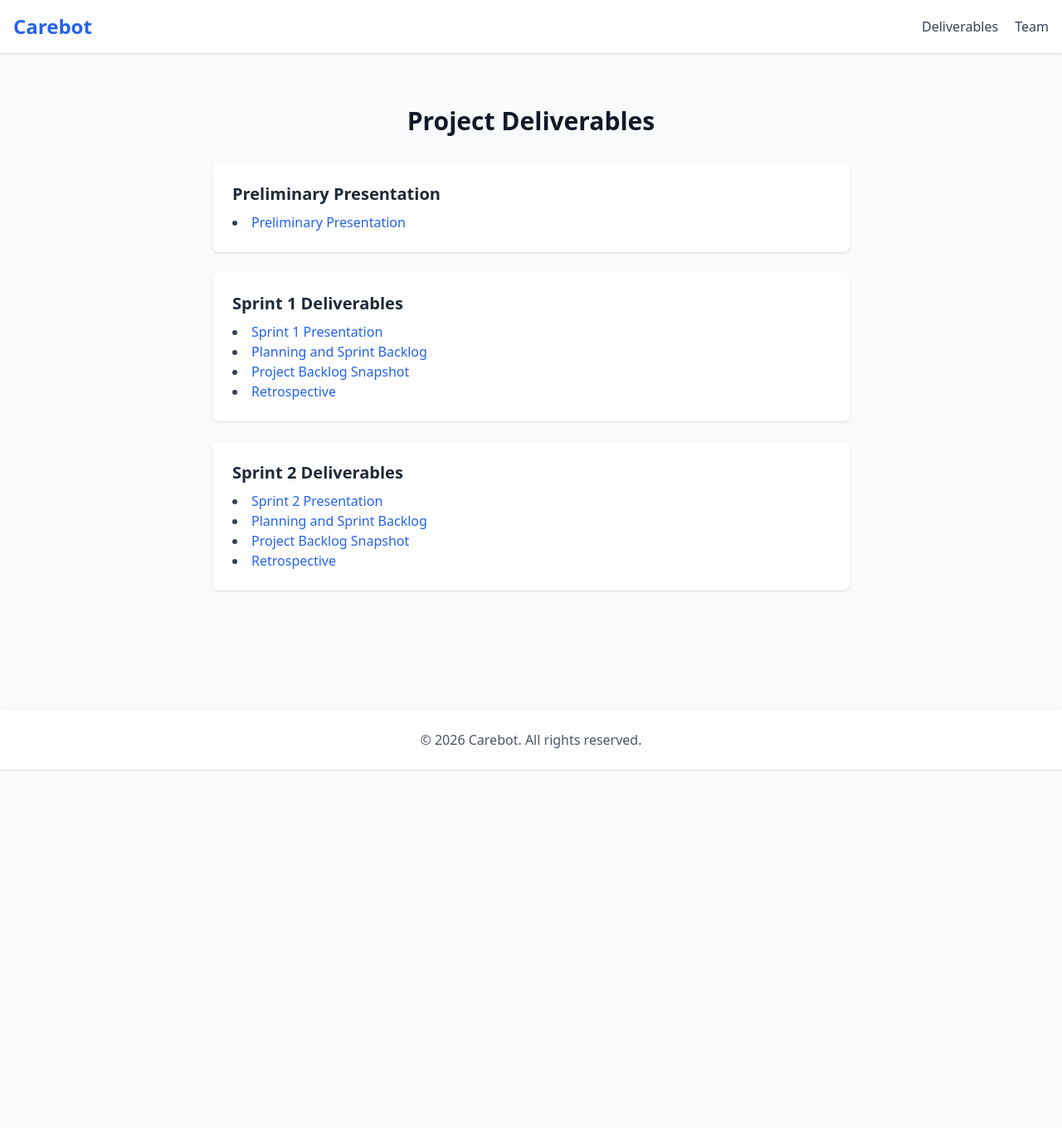
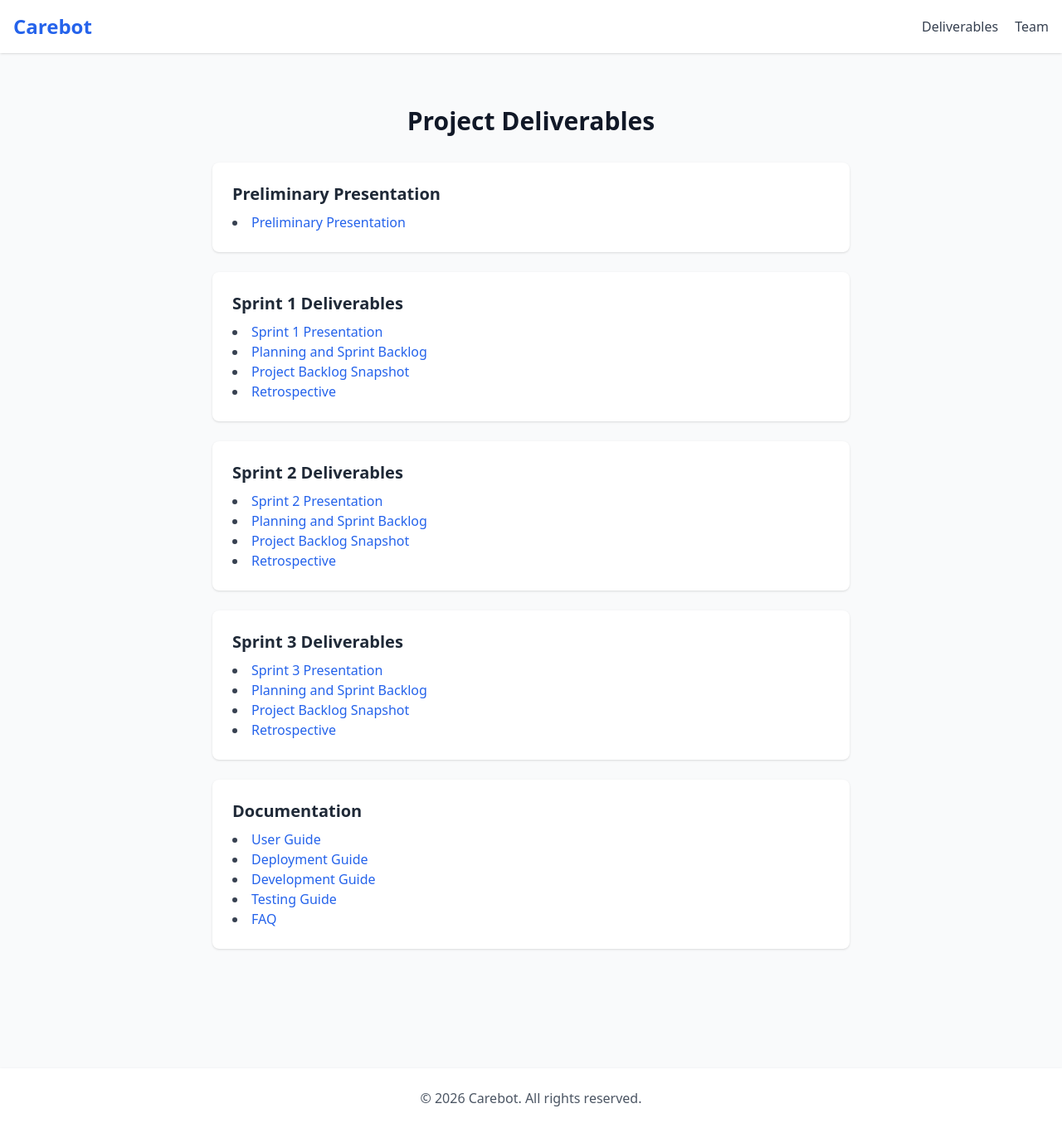
Before and after one commit to Distrubuted-Autonomy-Lab/carebot-project-website, a Jekyll site: the page built from deliverables.md, in a window 1280 px wide. Shown: the whole page at 83% size. Built offline with Jekyll 4.4.1, drawn with Linux system fonts in a browser that asks for light colours; nearby versions of some CDN libraries; before the commit the page ends 928 px from its top, so only the background shows below that.

Commit message:
add development guide and space for documentation

```diff
--- a/deliverables.md
+++ b/deliverables.md
@@ -33,5 +33,26 @@ title: Deliverables
       <li><a href="assets/deliverables/sprint-2/Sprint 2 Retrospective.pdf" class="text-blue-600 hover:underline">Retrospective</a></li>
     </ul>
   </div>
+  <div class="bg-white rounded-lg shadow p-6 hover:shadow-lg transition">
+    <h3 class="text-xl font-semibold mb-2">Sprint 3 Deliverables</h3>
+    <ul class="list-disc list-inside text-gray-700">
+      <li><a href="assets/deliverables/sprint-3/Sprint 3 Presentation.pdf" class="text-blue-600 hover:underline">Sprint 3 Presentation</a></li>
+      <li><a href="assets/deliverables/sprint-3/Sprint 3 Planning and Backlog.pdf" class="text-blue-600 hover:underline">Planning and Sprint Backlog</a></li>
+      <li><a href="assets/deliverables/sprint-3/Full Backlog Snapshot 3.pdf" class="text-blue-600 hover:underline">Project Backlog Snapshot</a></li>
+      <li><a href="assets/deliverables/sprint-3/Sprint 3 Retrospective.pdf" class="text-blue-600 hover:underline">Retrospective</a></li>
+    </ul>
+  </div>
+
+  <div class="bg-white rounded-lg shadow p-6 hover:shadow-lg transition">
+    <h3 class="text-xl font-semibold mb-2">Documentation</h3>
+    <ul class="list-disc list-inside text-gray-700">
+      <li><a href="assets/documentation/" class="text-blue-600 hover:underline">User Guide</a></li>
+      <li><a href="assets/documentation/" class="text-blue-600 hover:underline">Deployment Guide</a></li>
+      <li><a href="assets/documentation/development_guide.md" class="text-blue-600 hover:underline">Development Guide</a></li>
+      <li><a href="assets/documentation/" class="text-blue-600 hover:underline">Testing Guide</a></li>
+      <li><a href="assets/documentation/" class="text-blue-600 hover:underline">FAQ</a></li>
+    </ul>
+  </div>
+
 </div>
 </section>
```
